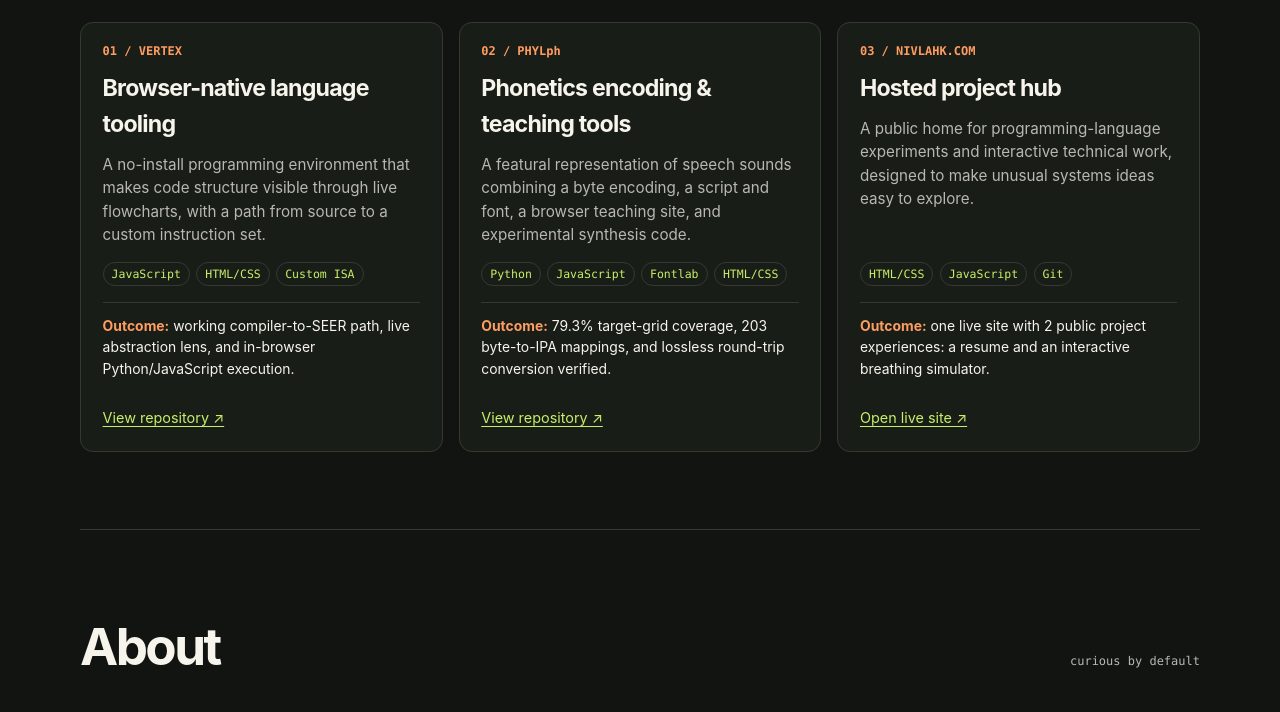
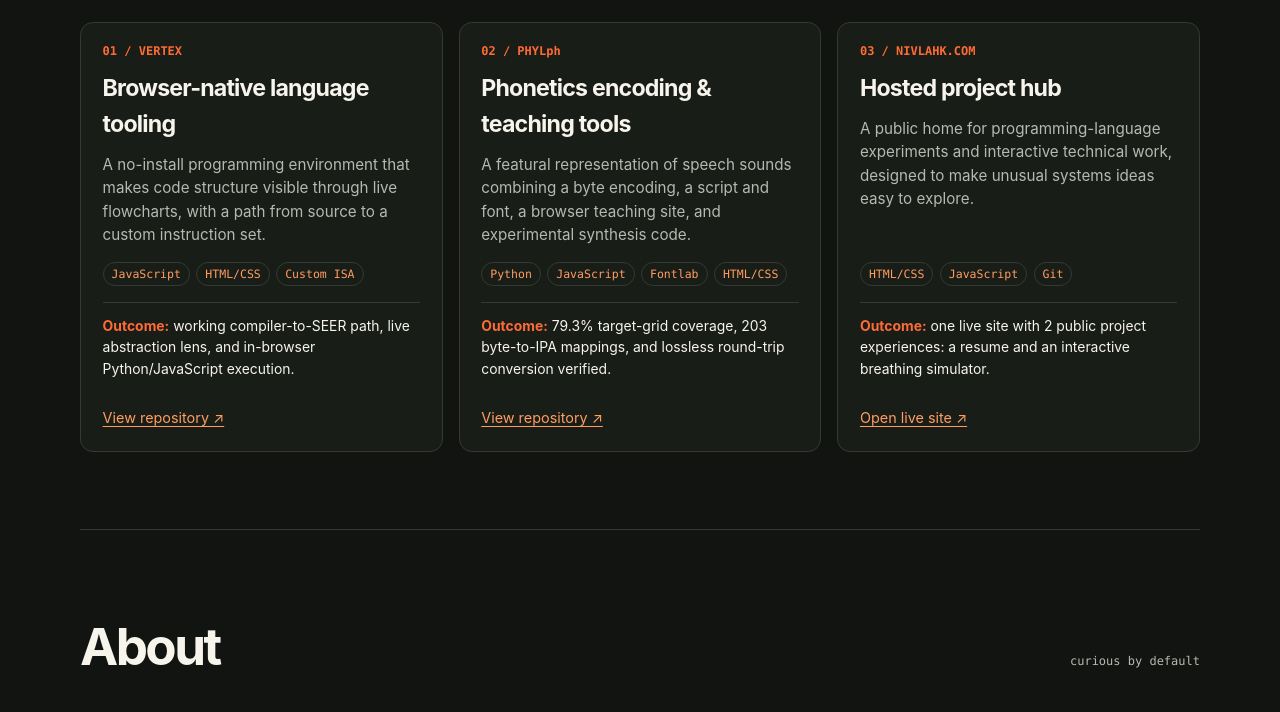
Before and after one commit to Nivlahk/nivlahk.github.io, a plain HTML site: page index.html in a window 1280 px wide. Shown: the part 755-1467 px from the top of the page. Drawn offline with Linux system fonts and the light colour scheme.

Commit message:
Swap lime and orange color values

```diff
--- a/index.html
+++ b/index.html
@@ -12,8 +12,8 @@
       --paper: #111410;
       --panel: #191d18;
       --line: #343a31;
-      --lime: #c8ef68;
-      --orange: #ff9d61;
+      --lime: #ff9d61;
+      --orange: #ff6b35;
       --max: 1120px;
     }
 
```
